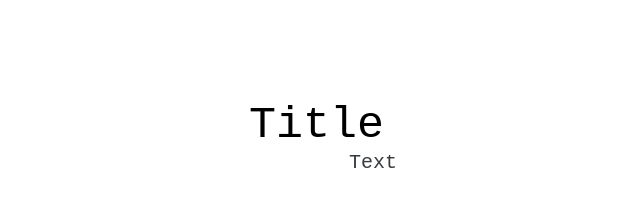
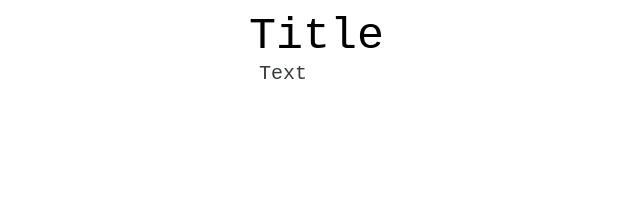
Before and after one commit to TheColdPrince/Text-Editor, a plain HTML site: page index.html in a window 1280 px wide. Shown: the whole page, without its empty margins (151-791 px from the left). Drawn offline with Linux system fonts and the light colour scheme.

Commit message:
Update css

```diff
--- a/style.css
+++ b/style.css
@@ -3,7 +3,7 @@ html{
 }
 body{
   max-width: 50em;
-  margin-top: 50px;
+  margin-top: 1px;
   margin-left: 400px;
   background: transparent;
 }
@@ -12,12 +12,12 @@ div:focus{
 }
 
 #heading{
-  padding-top: 50px;
+  padding-top: 10px;
   font-size: 45px;
 }
 #content{
   font-size: 20px;
-  margin-left: 100px;
-  margin-right: 100px;
+  margin-left: 10px;
+  margin-right: 10px;
   color: #383b3e;
 }
```
